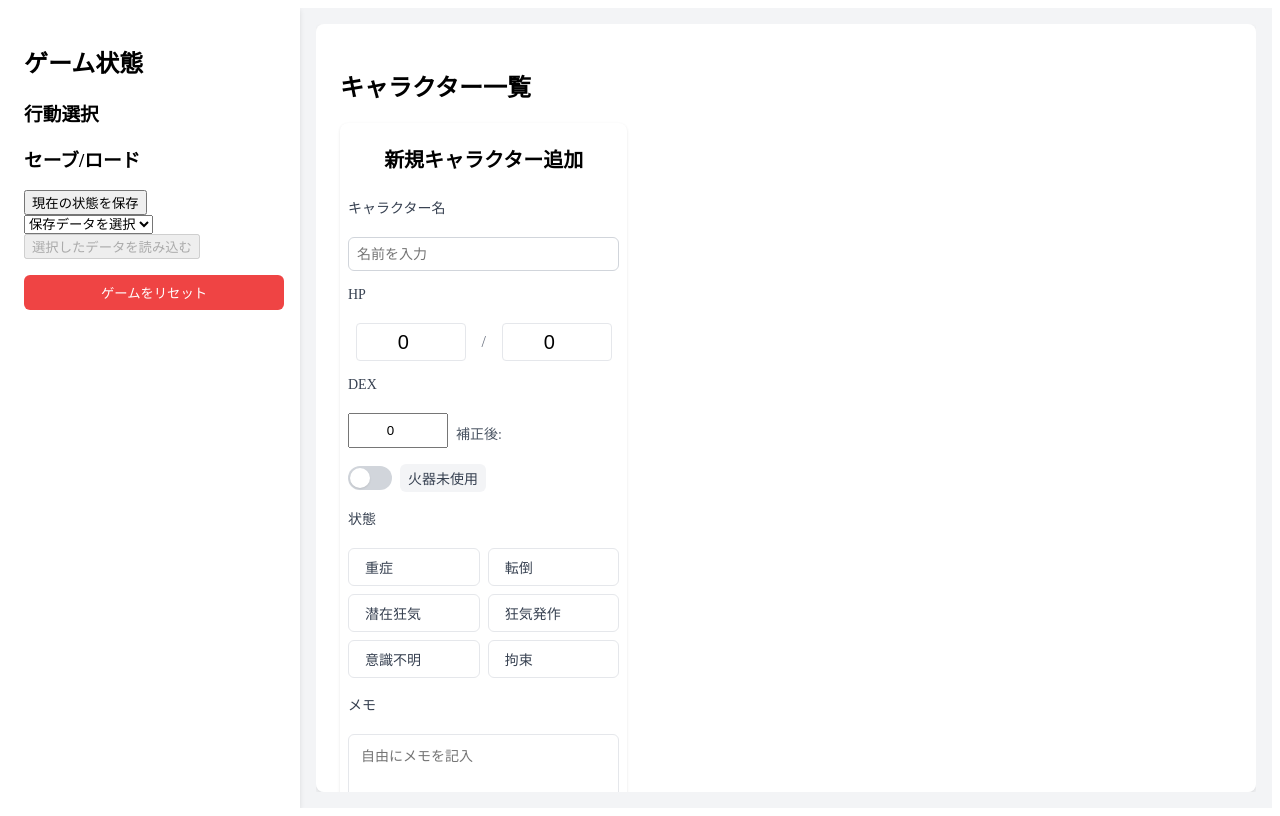
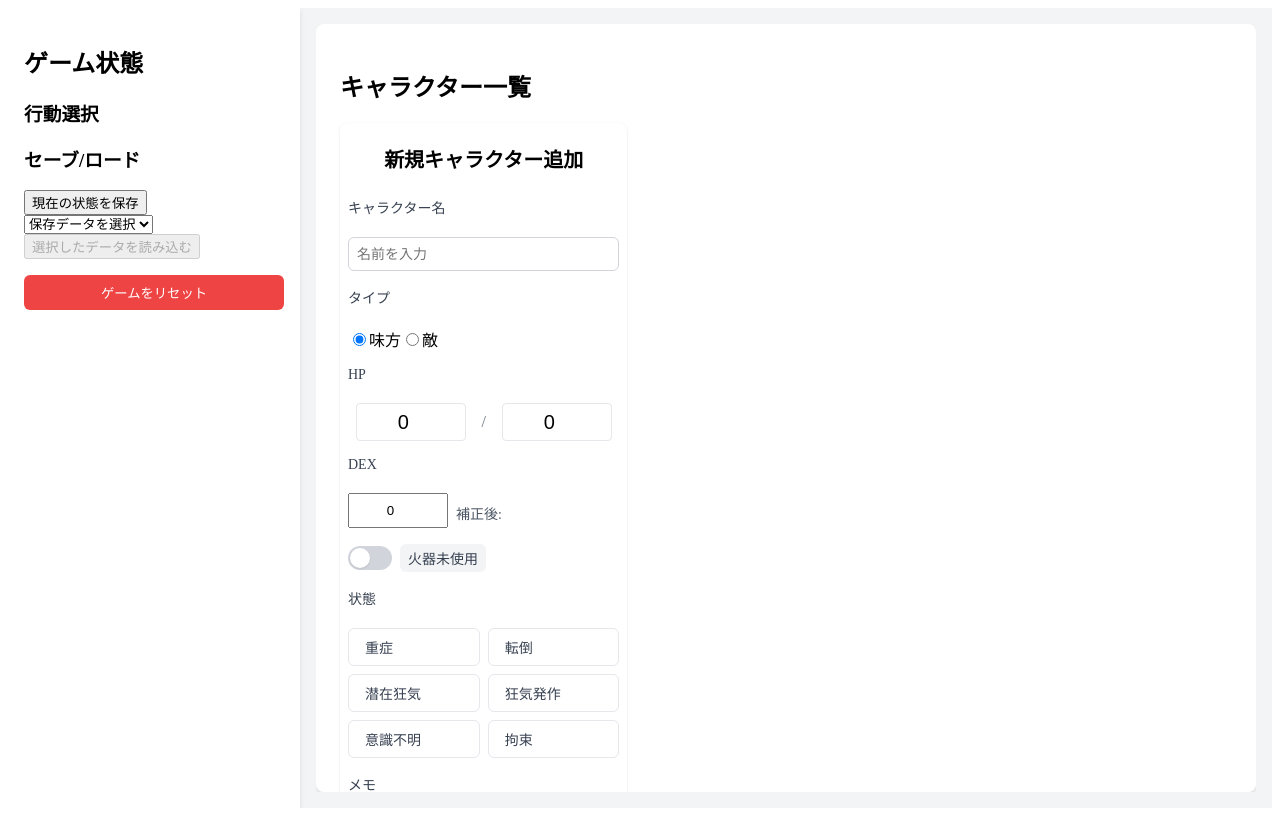
Before and after one commit to ynkmgit/cococ_v1, a React (Create React App) app: page /cococ in a window 1280 px wide. Both pictures are taken after a click on the button "キャラクターを追加". Built offline with nearby package versions, Linux system fonts and the light colour scheme.

Commit message:
敵味方区別追加

```diff
--- a/src/components/characters/CharacterCard.js
+++ b/src/components/characters/CharacterCard.js
@@ -82,6 +82,12 @@ const CharacterCard = ({
     return style.trim();
   };
 
+  const getHeaderClass = () => {
+    let headerClass = 'character-card-header ';
+    headerClass += character.isEnemy ? 'enemy' : 'ally';
+    return headerClass.trim();
+  };
+
   const getStatusBadgeInfo = () => {
     switch (character.status) {
       case 'active':
@@ -111,7 +117,7 @@ const CharacterCard = ({
 
   return (
     <div className={getCardStyle()}>
-      <header className="character-card-header">
+      <header className={getHeaderClass()}>
         <div className="character-actions-row">
           <button
             onClick={() => setIsEditing(true)}
@@ -145,10 +151,12 @@ const CharacterCard = ({
           </button>
         </div>
 
-        <h1 className="character-name">
+        <h1 className={`character-name ${character.isEnemy ? 'enemy' : 'ally'}`}>
           {character.name}
         </h1>
+      </header>
 
+      <main>
         <div className="character-status-row">
           <button
             onClick={handleStatusToggle}
@@ -162,9 +170,7 @@ const CharacterCard = ({
             </span>
           )}
         </div>
-      </header>
 
-      <main>
         {character.conditions && character.conditions.length > 0 && (
           <div className="conditions-area">
             {character.conditions.map((condition, index) => (
--- a/src/components/characters/CharacterForm.js
+++ b/src/components/characters/CharacterForm.js
@@ -11,7 +11,8 @@ const CharacterForm = ({ onAddCharacter, editCharacter = null, onCancel, isAddFo
     dex: 0,
     useGun: false,
     conditions: [],
-    memo: ''
+    memo: '',
+    isEnemy: false
   });
 
   const [errors, setErrors] = useState({});
@@ -68,7 +69,8 @@ const CharacterForm = ({ onAddCharacter, editCharacter = null, onCancel, isAddFo
         dex: 0,
         useGun: false,
         conditions: [],
-        memo: ''
+        memo: '',
+        isEnemy: false
       });
     }
     setErrors({});
@@ -94,6 +96,30 @@ const CharacterForm = ({ onAddCharacter, editCharacter = null, onCancel, isAddFo
             placeholder="名前を入力"
           />
           {errors.name && <span className="form-error">{errors.name}</span>}
+        </div>
+
+        <div className="form-section">
+          <label className="form-label">タイプ</label>
+          <div className="type-radio-group">
+            <label className="type-radio-label">
+              <input
+                type="radio"
+                name="isEnemy"
+                checked={!newCharacter.isEnemy}
+                onChange={() => setNewCharacter(prev => ({ ...prev, isEnemy: false }))}
+              />
+              味方
+            </label>
+            <label className="type-radio-label">
+              <input
+                type="radio"
+                name="isEnemy"
+                checked={newCharacter.isEnemy}
+                onChange={() => setNewCharacter(prev => ({ ...prev, isEnemy: true }))}
+              />
+              敵
+            </label>
+          </div>
         </div>
 
         <div className="form-section">
--- a/src/styles/components/character/CharacterCard.css
+++ b/src/styles/components/character/CharacterCard.css
@@ -20,6 +20,18 @@
   flex-direction: column;
   gap: 0.5rem;
   margin-bottom: var(--space-2);
+  background-color: rgba(0, 123, 255, 0.05);
+  color: white;
+  padding: 0.5rem;
+  border-radius: 0.25rem;
+}
+
+.character-card-header.enemy {
+  background-color: rgba(255, 0, 0, 0.15);
+}
+
+.character-card-header.ally {
+  background-color: rgba(0, 123, 255, 0.15);
 }
 
 .character-actions-row {
@@ -45,6 +57,14 @@
 .character-name {
   font-weight: bold;
   font-size: 1.125rem;
+}
+
+.character-name.ally {
+  color: var(--primary);
+}
+
+.character-name.enemy {
+  color: var(--danger);
 }
 
 .character-name.inactive {
--- a/src/utils/characterGenerator.js
+++ b/src/utils/characterGenerator.js
@@ -34,6 +34,9 @@ export const generateRandomCharacter = () => {
     useGun: Math.random() > 0.8, // 20%の確率で火器所持
     currentHP: maxHP,
     maxHP,
-    status: 'active'
+    status: 'active',
+    conditions: [],
+    memo: '',
+    isEnemy: Math.random() > 0.5 // 50%の確率で敵キャラクター
   };
 };
```
